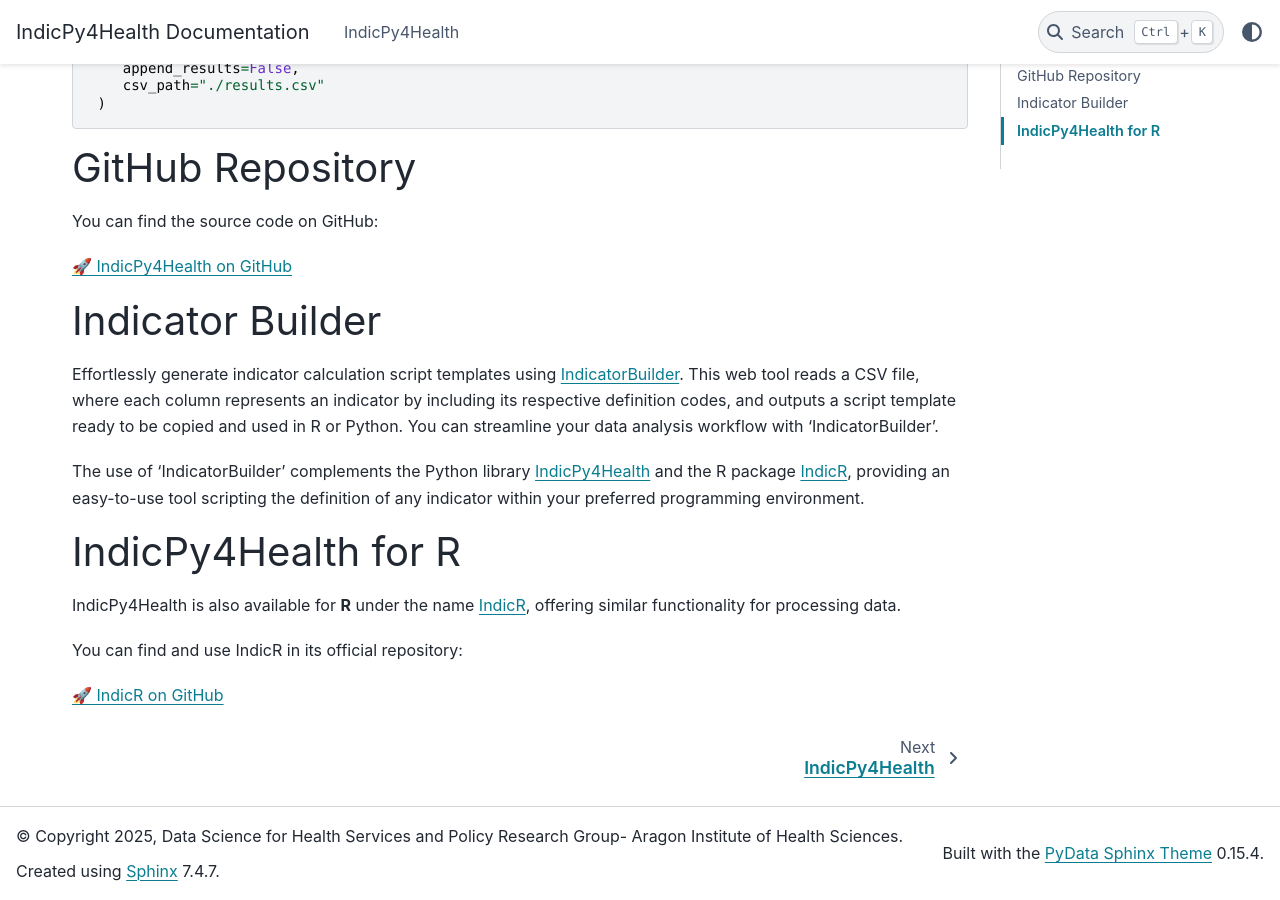
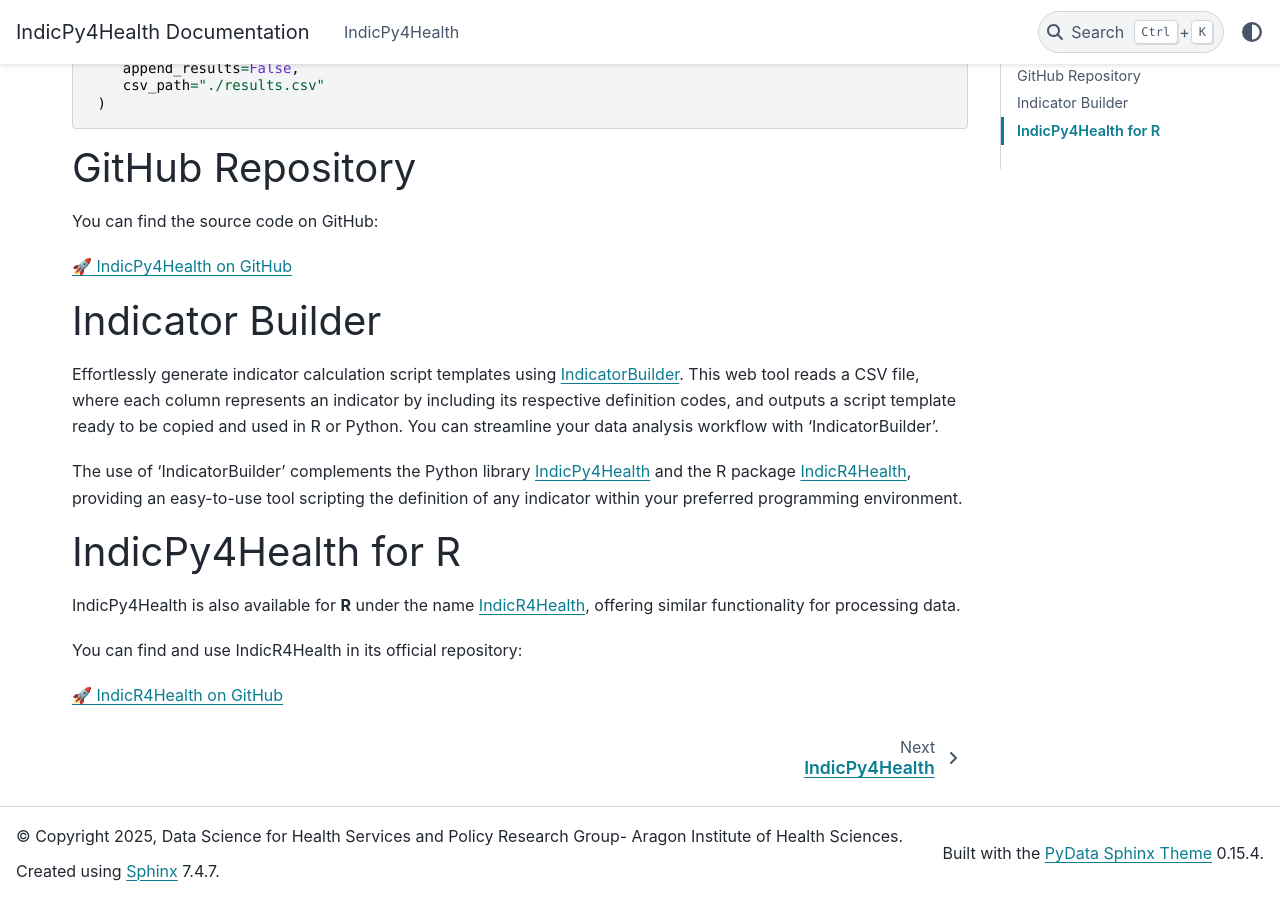
Before and after one commit to cienciadedatosysalud/IndicPy, a Sphinx documentation site: the page built from docs/index.rst, in a window 1280 px wide and 900 px high, scrolled down 1138 px. Built offline with Sphinx 7.4.7 and the PyData theme 0.15.4, drawn with Linux system fonts in a browser that asks for light colours; pages that are not in the unit, such as notebooks, are missing from menus.

Commit message:
Update index.rst

```diff
--- a/docs/index.rst
+++ b/docs/index.rst
@@ -84,18 +84,18 @@
 
 Effortlessly generate indicator calculation script templates using `IndicatorBuilder`_. This web tool reads a CSV file, where each column represents an indicator by including its respective definition codes, and outputs a script template ready to be copied and used in R or Python. You can streamline your data analysis workflow with 'IndicatorBuilder'.
 
-The use of 'IndicatorBuilder' complements the Python library `IndicPy4Health`_ and the R package `IndicR`_, providing an easy-to-use tool scripting the definition of any indicator within your preferred programming environment.
+The use of 'IndicatorBuilder' complements the Python library `IndicPy4Health`_ and the R package `IndicR4Health`_, providing an easy-to-use tool scripting the definition of any indicator within your preferred programming environment.
 
 
 IndicPy4Health for R
 =============
 
-IndicPy4Health is also available for **R** under the name `IndicR`_, offering similar functionality for processing data.
+IndicPy4Health is also available for **R** under the name `IndicR4Health`_, offering similar functionality for processing data.
 
-You can find and use IndicR in its official repository:
+You can find and use IndicR4Health in its official repository:
 
-`🚀 IndicR on GitHub <https://github.com/cienciadedatosysalud/IndicR>`_
+`🚀 IndicR4Health on GitHub <https://github.com/cienciadedatosysalud/IndicR4Health>`_
 
-.. _IndicR: https://cienciadedatosysalud.github.io/IndicR/
+.. _IndicR4Health: https://cienciadedatosysalud.github.io/IndicR4Health/
 .. _IndicPy4Health: https://cienciadedatosysalud.github.io/IndicPy4Health/#
 .. _IndicatorBuilder: https://cienciadedatosysalud.github.io/IndicatorBuilder/
```
